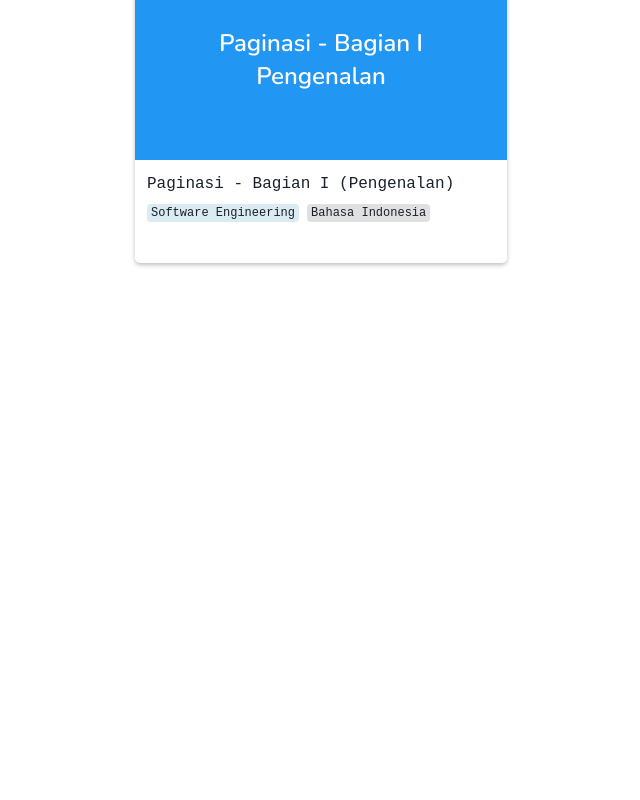
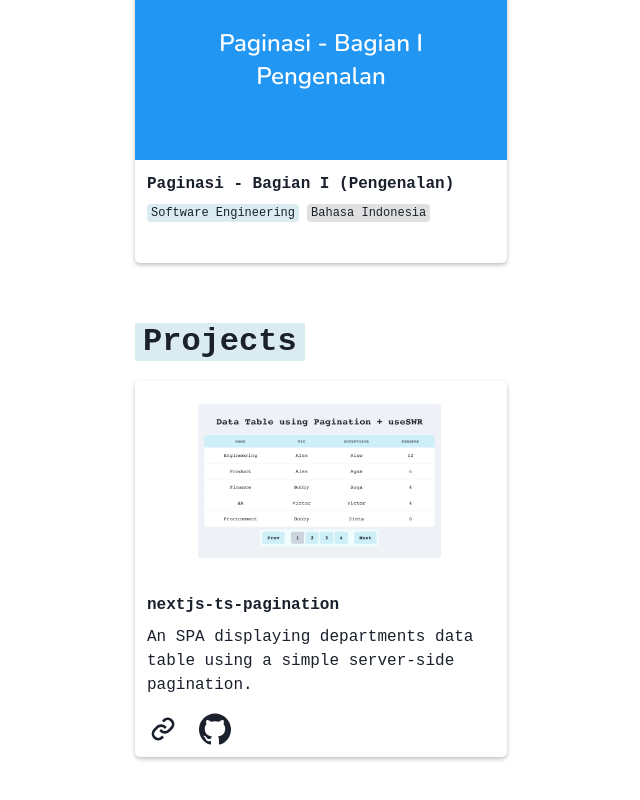
Before and after one commit to ricoputrap/ricoputra, a Next.js app: page / in a window 1280 px wide. Shown: the part 798-1598 px from the top of the page, without its empty margins (123-763 px from the left). Before the commit the page ends 1141 px from the top, so only its background shows below. Built offline with nearby package versions, Linux system fonts and the light colour scheme.

Commit message:
Temporarty commit for Projects section

```diff
--- a/components/molecules/Card/index.tsx
+++ b/components/molecules/Card/index.tsx
@@ -5,14 +5,14 @@ import React from 'react'
 type Props = {
   children: React.ReactNode,
   coverImg: string | StaticImageData;
-  url: string;
+  url?: string;
 }
 
-const Card: React.FC<Props> = ({ children, coverImg, url }) => {
+const Card: React.FC<Props> = ({ children, coverImg, url = "" }) => {
   return (
     <Stack
       width={{ md: "300px", lg: "372px" }}
-      height={{ md: "286px", lg: "303px" }}
+      minHeight={{ md: "286px", lg: "303px" }}
       borderRadius="5px"
       boxShadow="0px 2px 4px rgba(0, 0, 0, 0.25)"
     >
@@ -22,7 +22,7 @@ const Card: React.FC<Props> = ({ children, coverImg, url }) => {
         rel="noopener noreferrer"
       >
         <Box height={{ md: "162px", lg: "200px" }} width="100%" overflow="hidden" borderTopRadius="5px">
-          <Image src={coverImg} alt="card-cover" />
+          <Image src={coverImg} alt="card-cover" height="200px" width="372px" />
         </Box>
         <Stack padding="12px" marginTop="0 !important">
           { children }
--- /dev/null
+++ b/components/molecules/ProjectCard/index.tsx
@@ -0,0 +1,40 @@
+import { Box, IconButton, Text } from '@chakra-ui/react'
+import React from 'react'
+import Card from '../Card'
+import Project from './index.types'
+import { SiGithub } from "react-icons/si";
+import { BiLink } from "react-icons/bi"
+
+const ProjectCard: React.FC<Project> = ({ id, cover, title, url, github }) => {
+  return (
+    <Card coverImg="/images/projects/project-nextjs-ts-pagination.png">
+      <Text fontWeight={600}>{ title }</Text>
+      <Text>
+        An SPA displaying departments data table using a simple server-side pagination.
+      </Text>
+
+      <Box display="flex" flexWrap="wrap" gap="8px">
+
+      </Box>
+
+      <Box display="flex" flexWrap="wrap" gap="20px">
+        <a
+          href={ url }
+          target="_blank"
+          rel="noopener noreferrer"
+        >
+          <BiLink size="32px" />
+        </a>
+        <a
+          href={ github }
+          target="_blank"
+          rel="noopener noreferrer"
+        >
+          <SiGithub size="32px" />
+        </a>
+      </Box>
+    </Card>
+  )
+}
+
+export default ProjectCard
--- a/components/organisms/Blogs/index.tsx
+++ b/components/organisms/Blogs/index.tsx
@@ -19,7 +19,7 @@ const Blogs: React.FC<Props> = ({ data }) => {
       >
         {data.map(blog => (
           <Card key={ blog.id } coverImg={ BlogCover } url={ blog.url }>
-            <Text>{ blog.title }</Text>
+            <Text fontWeight={600}>{ blog.title }</Text>
 
             <Box display="flex" flexWrap="wrap" gap="8px">
               {blog.categories.map((category: any) => (
--- /dev/null
+++ b/components/organisms/Projects/index.tsx
@@ -0,0 +1,35 @@
+import { Box } from '@chakra-ui/react';
+import React from 'react'
+import ProjectCard from '../../molecules/ProjectCard';
+import Project from '../../molecules/ProjectCard/index.types'
+import Section from '../Section';
+
+type Props = {
+  projects: Project[];
+}
+
+const Projects: React.FC<Props> = ({ projects }) => {
+  return (
+    <Section title='Projects'>
+      <Box
+        display="flex"
+        justifyContent={{ base: "center", md: "flex-start" }}
+        flexWrap="wrap"
+        gap="20px"
+      >
+        { projects.map(project => (
+          <ProjectCard
+            key={ project.id }
+            id={ project.id }
+            title={ project.title }
+            cover={ project.cover }
+            url={ project.url }
+            github={ project.github }
+          />
+        ))}
+      </Box>
+    </Section>
+  )
+}
+
+export default Projects
--- /dev/null
+++ b/data/projects.json
@@ -0,0 +1,16 @@
+{
+  "data": [
+    {
+      "id": 0,
+      "title": "nextjs-ts-pagination",
+      "cover": "/images/projects/project-nextjs-ts-pagination.png",
+      "url": "https://nextjs-ts-pagination.vercel.app/",
+      "github": "https://github.com/ricoputrap/nextjs-ts-pagination",
+      "techStacks": [
+        { "id": 0, "label": "Next JS", "bgColor": "blueSecondary" },
+        { "id": 1, "label": "TypeScript", "bgColor": "grayBg" },
+        { "id": 2, "label": "Chakra UI", "bgColor": "grayBg" }
+      ]
+    }
+  ]
+}
--- a/pages/index.tsx
+++ b/pages/index.tsx
@@ -1,16 +1,20 @@
 import type { GetStaticProps, NextPage } from 'next'
 import Layout from '../components/Layout'
+import Project from '../components/molecules/ProjectCard/index.types';
 import Blogs from '../components/organisms/Blogs';
 import Hero from '../components/organisms/Hero';
+import Projects from '../components/organisms/Projects';
 import TechStack from '../components/organisms/TechStack';
 import Base from '../core-ui/Base'
 import blogs from "../data/blogs.json";
+import projects from "../data/projects.json"
 
 type Props = {
-  blogs: any[]
+  blogs: any[];
+  projects: Project[];
 }
 
-const Home: NextPage<Props> = ({ blogs }) => {
+const Home: NextPage<Props> = ({ blogs, projects }) => {
   console.log(blogs)
   return (
     <Base>
@@ -18,6 +22,7 @@ const Home: NextPage<Props> = ({ blogs }) => {
         <Hero />
         <TechStack />
         <Blogs data={ blogs } />
+        <Projects projects={ projects } />
       </Layout>
     </Base>
   )
@@ -26,7 +31,8 @@ const Home: NextPage<Props> = ({ blogs }) => {
 export const getStaticProps: GetStaticProps = async () => {
   return {
     props: {
-      blogs: blogs.data
+      blogs: blogs.data,
+      projects: projects.data
     }
   }
 }
```
Also changed, not shown: components/molecules/ProjectCard/index.types.ts (added, +9 -0 lines), public/images/projects/project-nextjs-ts-pagination.png (added).
